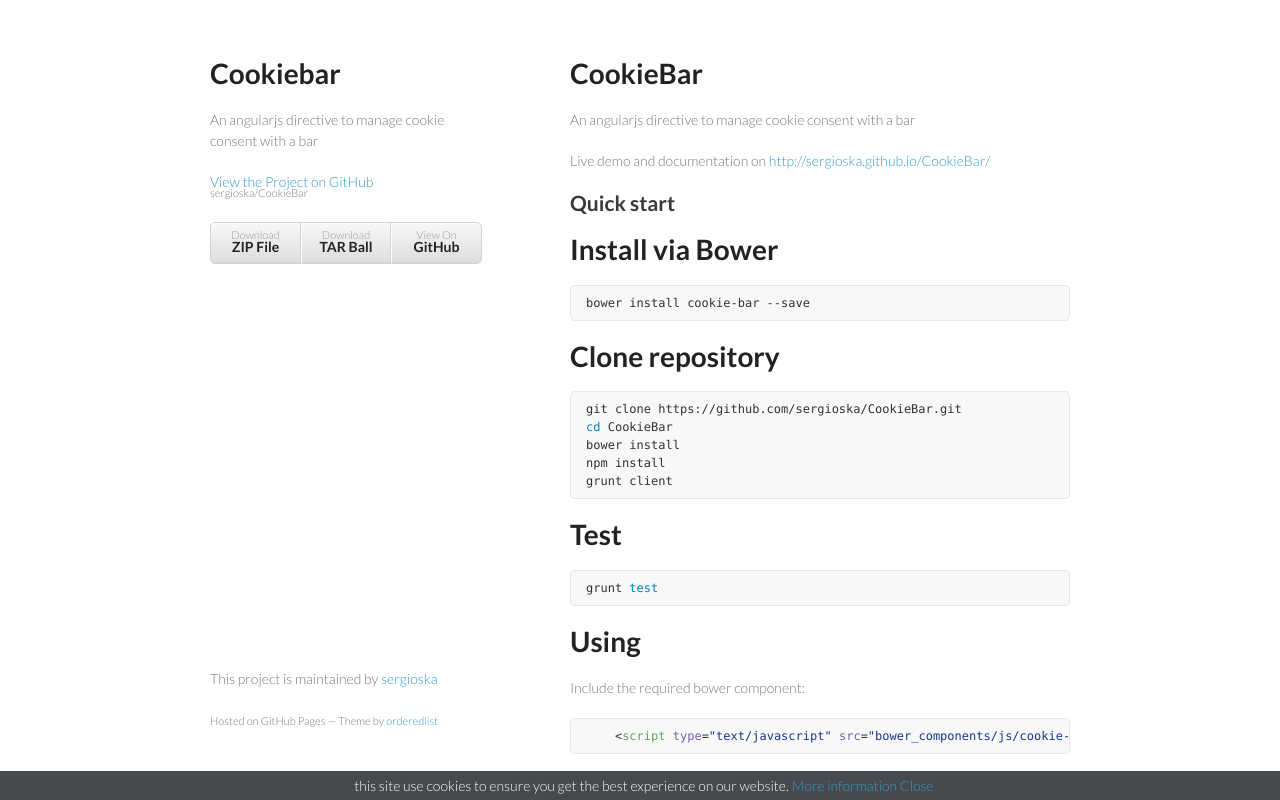
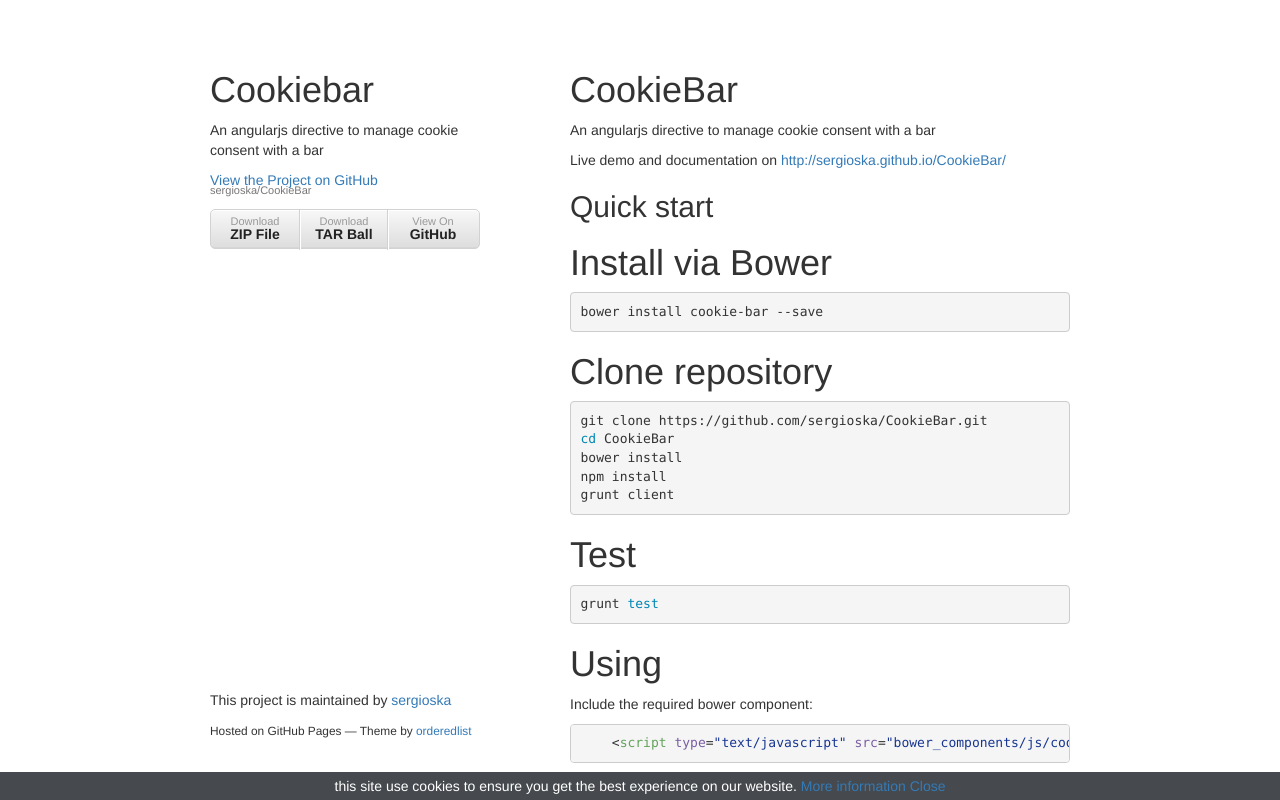
Before and after one commit to sergioska/CookieBar, a plain HTML site: page index.html in a window 1280 px wide. Shown: the top 800 px of the page. Drawn offline with nearby package versions, Linux system fonts and the light colour scheme.

Commit message:
add fix bootstrap css (via cdn)

```diff
--- a/index.html
+++ b/index.html
@@ -7,12 +7,12 @@
 
     <link rel="stylesheet" href="stylesheets/styles.css">
     <link rel="stylesheet" href="stylesheets/github-light.css">
+    <link rel="stylesheet" href="https://maxcdn.bootstrapcdn.com/bootstrap/3.3.4/css/bootstrap.min.css"/>
 
     <meta name="viewport" content="width=device-width, initial-scale=1, user-scalable=no">
     <!--[if lt IE 9]>
     <script src="//html5shiv.googlecode.com/svn/trunk/html5.js"></script>
     <![endif]-->
-
   <script type="text/javascript" src="dist/js/vendors/angular.min.js"></script>
   <script type="text/javascript" src="dist/js/vendors/angular-cookies.min.js"></script>
   <script type="text/javascript" src="dist/js/vendors/ui-bootstrap-tpls.min.js"></script>
```
